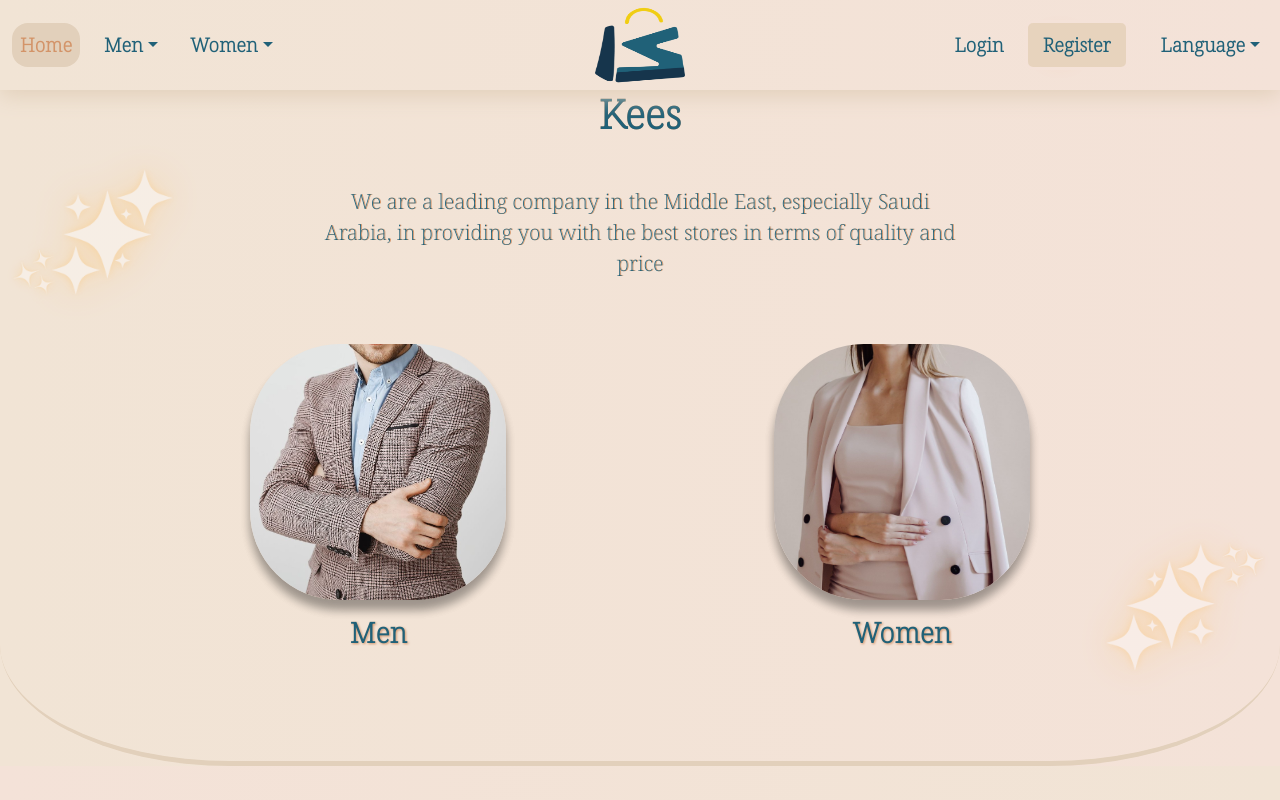
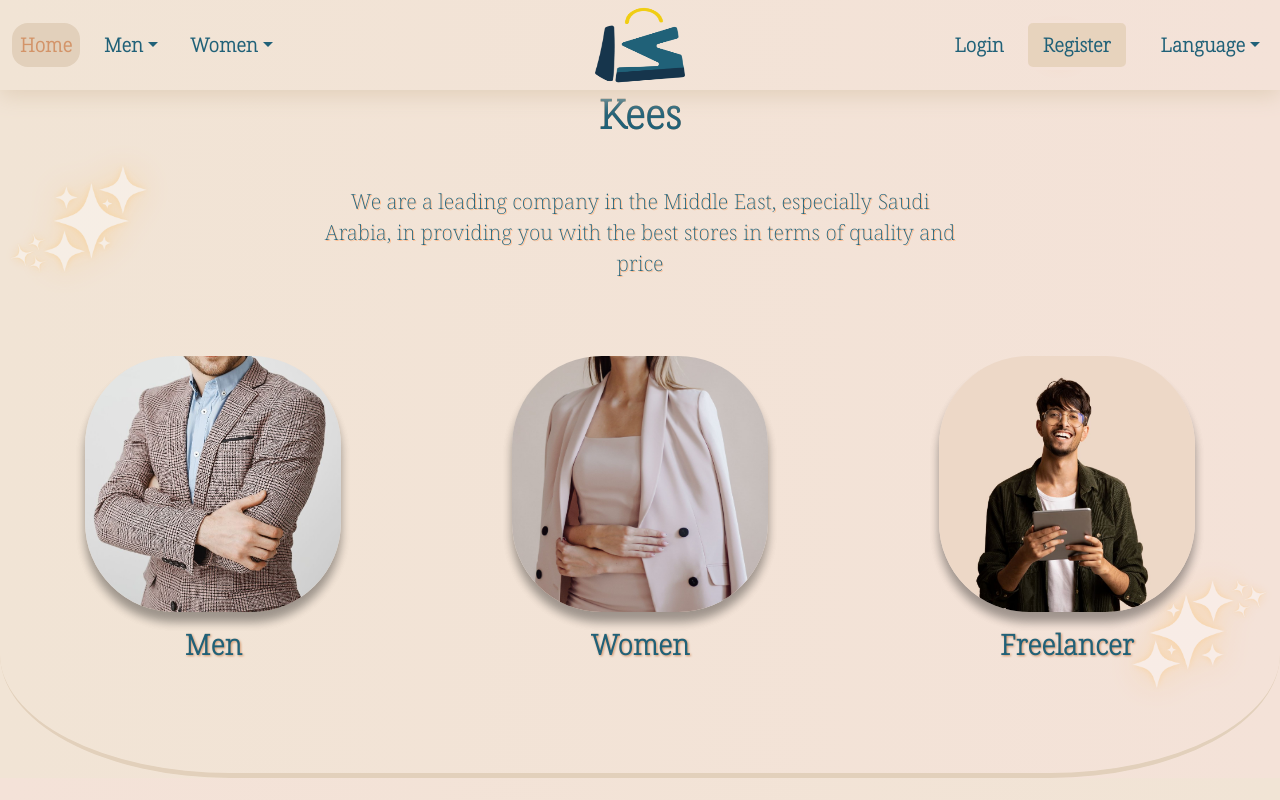
Before and after one commit to Ahmedragab24/Kess-Ecommerce, a React (Vite) app: page / in a window 1280 px wide. Shown: the top 800 px of the page. Built offline with nearby package versions, Linux system fonts and the light colour scheme.

Commit message:
freelancer section

```diff
--- a/src/components/UI/circle/Circle.tsx
+++ b/src/components/UI/circle/Circle.tsx
@@ -17,7 +17,7 @@ interface Icircle extends HTMLProps<HTMLDivElement> {
   alt: string;
   classNameImg: string;
   animationTitle: "card-title-left" | "card-title-right";
-  lightSpeed: "animate__lightSpeedInLeft" | "animate__lightSpeedInRight";
+  lightSpeed: "animate__lightSpeed" | "animate__lightSpeedInLeft" | "animate__lightSpeedInRight";
   linkPath: string;
   favorite?: boolean;
   storeID?: string;
--- /dev/null
+++ b/src/components/auth/profilePage/Profile.tsx
@@ -0,0 +1,9 @@
+function Profile() {
+  return (
+    <div>
+      <p>Profile</p>
+    </div>
+  );
+}
+
+export default Profile;
--- /dev/null
+++ b/src/components/auth/storiesPage/StoriesPage.tsx
@@ -0,0 +1,9 @@
+function StoriesPage() {
+  return (
+    <div>
+      <h1>Stories Page</h1>
+    </div>
+  );
+}
+
+export default StoriesPage;
--- a/src/components/auth/userProfile/UserProfile.tsx
+++ b/src/components/auth/userProfile/UserProfile.tsx
@@ -1,14 +1,22 @@
-import { NavDropdown } from "react-bootstrap";
+import { NavDropdown, Toast } from "react-bootstrap";
 import "./userProfile.css";
+import { useState } from "react";
+import { Link } from "react-router-dom";
 
 interface UserProfileProps {
   userData: { email: string };
 }
 
 function UserProfile({ userData }: UserProfileProps) {
+  const [userLogout, setUserLogout] = useState(false);
+  const [tost, setTost] = useState<string | undefined>(undefined);
   const handleLogout = () => {
     localStorage.removeItem("User");
-    window.location.reload();
+    setUserLogout(true);
+    setTost("Logout Successfully");
+    setTimeout(() => {
+      window.location.reload();
+    }, 2000);
   };
 
   return (
@@ -31,14 +39,14 @@ function UserProfile({ userData }: UserProfileProps) {
         role="button"
         aria-expanded="false"
       >
-        <NavDropdown.Item className="text-color" href="#/profile">
+        <NavDropdown.Item as={Link} to="/profile" className="text-color">
           My profile
         </NavDropdown.Item>
         <NavDropdown.Item className="text-color" href="#/profile">
-          My Stories
+          Settings
         </NavDropdown.Item>
-        <NavDropdown.Item className="text-color" href="#/settings">
-          Settings
+        <NavDropdown.Item as={Link} to="/storiesFavorites" className="text-color">
+          My Favorites
         </NavDropdown.Item>
         <NavDropdown.Item
           className="text-color"
@@ -48,6 +56,16 @@ function UserProfile({ userData }: UserProfileProps) {
           Logout
         </NavDropdown.Item>
       </NavDropdown>
+      <Toast
+        className="toast-login"
+        onClose={() => setUserLogout(false)}
+        show={userLogout}
+        delay={3000}
+        autohide
+        animation
+      >
+        <Toast.Body className="toastBody rounded">{tost}</Toast.Body>
+      </Toast>
     </div>
   );
 }
--- a/src/components/navbar/NavBar.tsx
+++ b/src/components/navbar/NavBar.tsx
@@ -27,6 +27,10 @@ const NavBar = () => {
     });
 
     sr.reveal(`.Logo-2`);
+    sr.reveal(`.right-menu`, {
+      origin: "left",
+    });
+    sr.reveal(`.left-menu`, { origin: "right" });
   }, []);
 
   return (
@@ -189,13 +193,10 @@ const NavBar = () => {
           <Nav className="left-menu menu menu-end me-end d-flex gap-4">
             {!userData ? (
               <div className="buttons d-flex gap-2">
-                <Link
-                  to="/login"
-                  className="btn btn-link Login "
-                >
+                <Link to="/login" className="btn btn-link Login ">
                   Login
                 </Link>
-                <Link  to={"/register"}>
+                <Link to={"/register"}>
                   <ButtonRegister title="Register" />
                 </Link>
               </div>
--- /dev/null
+++ b/src/pages/freelancer/Freelancer.tsx
@@ -0,0 +1,67 @@
+import { useEffect, useState } from "react";
+import "./freelancer.css";
+import axios from "axios";
+import Circle from "../../components/UI/circle/Circle";
+import Line from "../../assets/imgs/line.png";
+
+interface FreelancerItem {
+  id: number;
+  title: string;
+  type: string;
+  Photo: string;
+  alt: string;
+  Store_name: string;
+}
+
+const api =
+  "http://endlestone.com/kees/APIs/stores/getFreelance.php?categoryID=5";
+
+function Freelancer() {
+  const [data, setData] = useState<FreelancerItem[]>([]);
+
+  // Fetch data
+  useEffect(() => {
+    axios
+      .get(api)
+      .then((res) => {
+        console.log(res.data.msg);
+
+        setData(res.data.msg as FreelancerItem[]);
+      })
+      .catch((err) => {
+        console.log(err);
+      })
+      .finally(() => {
+        // setLoading(false);
+      });
+  }, []);
+
+  // Render
+  const renderData = data.map((item) => {
+    return (
+      <Circle
+        key={item.id}
+        classNameImg="circle-Freelancer"
+        animationTitle="card-title-left"
+        lightSpeed="animate__lightSpeedInLeft"
+        linkPath="/freelancer"
+        title={item.Store_name}
+        type={"CartSmall"}
+        imgUrl={item.Photo}
+        alt={item.alt}
+      />
+    );
+  });
+
+  return (
+    <div className="section-Freelancer">
+      <div className="title-container">
+        <h1 className="store-title">Freelancer</h1>
+        <img className="line" src={Line} alt="Line" loading="lazy" />
+      </div>
+      <div className="container-Freelancer">{renderData}</div>
+    </div>
+  );
+}
+
+export default Freelancer;
--- /dev/null
+++ b/src/pages/freelancer/freelancer.css
@@ -0,0 +1,15 @@
+.section-Freelancer {
+  padding-block: 4rem;
+}
+
+.container-Freelancer {
+  display: grid;
+  grid-template-columns: repeat(1, 1fr);
+  gap: 20px;
+}
+
+@media screen and (min-width: 768px) {
+  .container-Freelancer {
+    grid-template-columns: repeat(3, 1fr);
+  }
+}
--- a/src/pages/home/Home.tsx
+++ b/src/pages/home/Home.tsx
@@ -7,6 +7,7 @@ import starsTop from "/src/assets/imgs/stars-top.png";
 import starsBottom from "/src/assets/imgs/stars-bottom.png";
 import imgHomeLeft from "/src/assets/imgs/men/men.jpg";
 import imgHomeRight from "/src/assets/imgs/women/women.jpg";
+import imgHomeFreelancer from "/src/assets/imgs/Freelancer/Freelancer.jpg";
 import baner from "/src/assets/imgs/baner.png";
 
 function Home() {
@@ -25,6 +26,7 @@ function Home() {
       origin: "left",
     });
     sr.reveal(`.left-circle, .baner`, { origin: "right" });
+    sr.reveal(`.center-circle`, { origin: "bottom" });
   }, []);
 
   return (
@@ -43,8 +45,8 @@ function Home() {
           in providing you with the best stores in terms of quality and price
         </p>
         <div className="hero-container container">
-          <div className="row g-4 g-md-4 g-lg-0">
-            <div className="right-circle col-12 col-lg-5 ">
+          <div className="row">
+            <div className="right-circle">
               <Circle
                 title="Men"
                 type="CartBig"
@@ -56,7 +58,7 @@ function Home() {
                 linkPath={"/men"}
               />
             </div>
-            <div className="left-circle col-12 col-lg-5 ">
+            <div className="center-circle ">
               <Circle
                 title="Women"
                 type="CartBig"
@@ -64,8 +66,20 @@ function Home() {
                 alt="women"
                 classNameImg="card-img"
                 animationTitle="card-title-right"
+                lightSpeed="animate__lightSpeed"
+                linkPath={"/women"}
+              />
+            </div>
+            <div className="left-circle">
+              <Circle
+                title="Freelancer"
+                type="CartBig"
+                imgUrl={imgHomeFreelancer}
+                alt="freelancer"
+                classNameImg="card-img"
+                animationTitle="card-title-right"
                 lightSpeed="animate__lightSpeedInRight"
-                linkPath={"/women"}
+                linkPath={"/freelancer"}
               />
             </div>
           </div>
--- a/src/pages/home/home.css
+++ b/src/pages/home/home.css
@@ -1,6 +1,6 @@
 .stars {
   position: absolute !important;
-  width: 200px;
+  width: 170px;
 }
 .stars-top {
   top: 0;
@@ -51,9 +51,9 @@
 }
 
 .hero-container .row {
-  display: flex !important;
+  display: grid;
+  grid-template-columns: repeat(3, 1fr);
   justify-content: center !important;
-  align-items: center !important;
 }
 
 .hero-title {
@@ -69,12 +69,12 @@
   width: 50%;
   margin: auto;
   text-align: center;
-  margin-bottom: 4rem;
+  margin-bottom: 4.75rem;
   font-size: 1.3rem;
   font-weight: var(--Regular-font) !important;
   color: var(--three-color) !important;
-  filter: drop-shadow(1px 0px 0px var(--first-color)) !important;
-  -webkit-filter: drop-shadow(1px 0px 0px var(--first-color)) !important;
+  filter: drop-shadow(1px 1px 0px var(--second-color)) !important;
+  -webkit-filter: drop-shadow(1px 1px 0px var(--second-color)) !important;
 }
 
 .about {
@@ -168,6 +168,13 @@
   }
 }
 
+@media screen and (max-width: 768px) {
+  .hero-container .row {
+    grid-template-columns: repeat(1, 1fr);
+    gap: 2rem;
+  }
+}
+
 @media screen and (min-width: 992px) {
   .about .parent {
     display: flex !important;
--- a/src/router/index.tsx
+++ b/src/router/index.tsx
@@ -24,7 +24,14 @@ import VariousClothes from "../pages/women/stores/VariousClothes";
 import WomenAccessories from "../pages/women/stores/WomenAccessories";
 import WomenShoes from "../pages/women/stores/WomenShoes";
 import WomenSport from "../pages/women/stores/WomenSport";
-// import ProtectedRoute from "../components/auth/ProtectedRoute";
+import ProtectedRoute from "../components/auth/ProtectedRoute";
+import Profile from "../components/auth/profilePage/Profile";
+import StoriesFavorites from "../components/auth/storiesPage/StoriesPage";
+import Freelancer from "../pages/freelancer/Freelancer";
+
+const storageKey = "User";
+const userDataString = localStorage.getItem(storageKey);
+const userData = userDataString ? JSON.parse(userDataString) : null;
 
 const router = createBrowserRouter(
   createRoutesFromElements(
@@ -49,18 +56,33 @@ const router = createBrowserRouter(
         <Route path="/women-accessories" element={<WomenAccessories />} />
         <Route path="/women-shoes" element={<WomenShoes />} />
         <Route path="/women-sportClothes" element={<WomenSport />} />
+        <Route path="/freelancer" element={<Freelancer />} />
 
-        {/* <Route
+        <Route
+          path="/profile"
           element={
             <ProtectedRoute
-              isLoggedIn={userData ? true : false}
-              redirecpath="/ahmed"
-              data={useData}
+              isLoggedIn={userData?.email}
+              redirecpath="/"
+              data={userData}
             >
-              <Login />
+              <Profile />
             </ProtectedRoute>
           }
-        /> */}
+        />
+
+        <Route
+          path="/storiesFavorites"
+          element={
+            <ProtectedRoute
+              isLoggedIn={userData?.email}
+              redirecpath="/"
+              data={userData}
+            >
+              <StoriesFavorites />
+            </ProtectedRoute>
+          }
+        />
       </Route>
       {/* Page Not Found */}
       <Route path="*" element={<PageNotFound />} />
```
Also changed, not shown: src/assets/imgs/Freelancer/Freelancer.jpg (added).
